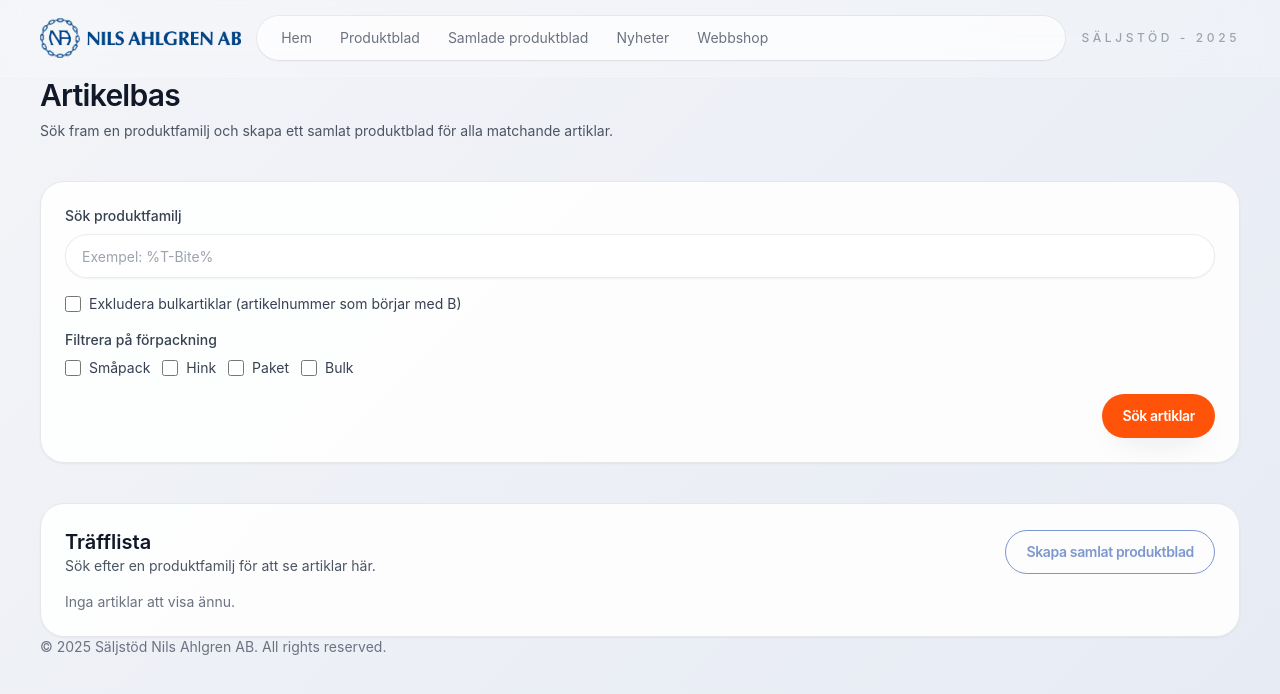
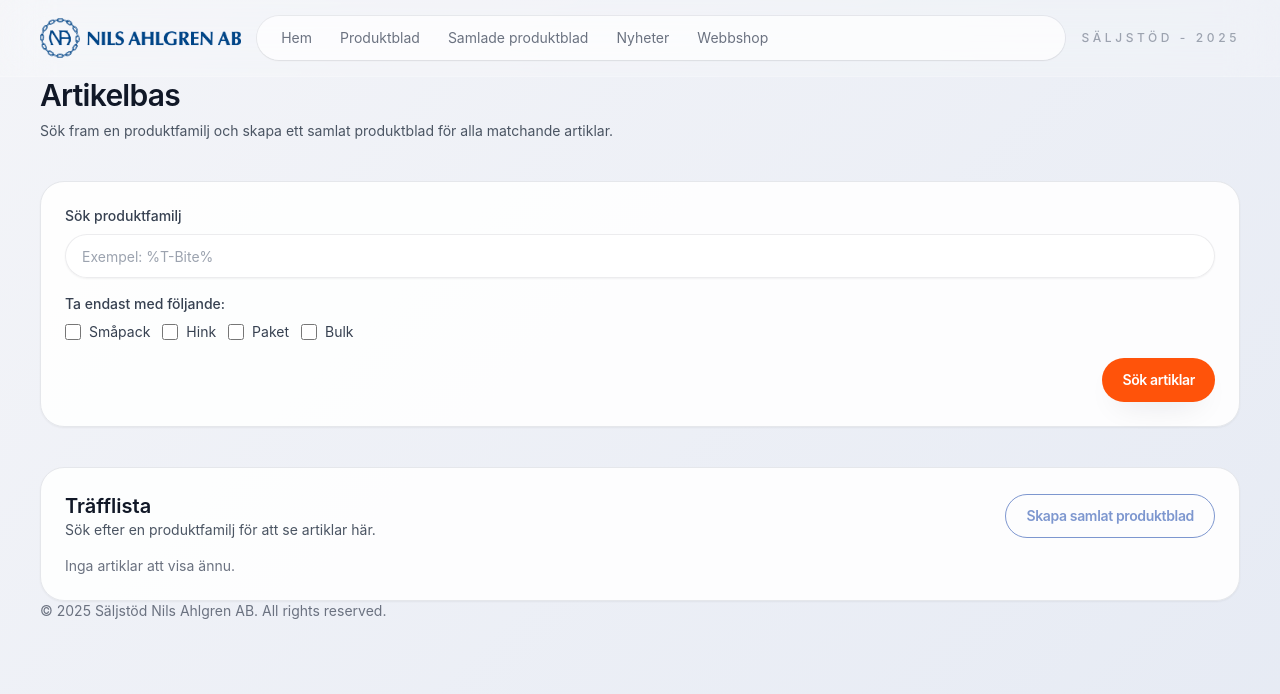
Before and after one commit to stockenb/saljstod-copy, a Next.js app: page /artikelbas in a window 1280 px wide. Shown: the top 694 px of the page. Built offline with nearby package versions, Linux system fonts and the light colour scheme.

Commit message:
Renskrivning

```diff
--- a/app/artikelbas/page.tsx
+++ b/app/artikelbas/page.tsx
@@ -153,25 +153,9 @@ export default function ArtikelbasPage() {
           </div>
 
           <div className="space-y-4">
-            <div className="flex items-center gap-2">
-              <input
-                id="artikelbas-exclude-bulk"
-                type="checkbox"
-                className="h-4 w-4 rounded border border-neutral-300 text-neutral-900 focus-visible:outline focus-visible:outline-2 focus-visible:outline-offset-2 focus-visible:outline-neutral-900"
-                checked={excludeBulk}
-                onChange={(event) => setExcludeBulk(event.target.checked)}
-              />
-              <label
-                htmlFor="artikelbas-exclude-bulk"
-                className="text-sm text-neutral-700"
-              >
-                Exkludera bulkartiklar (artikelnummer som börjar med B)
-              </label>
-            </div>
-
             <fieldset className="space-y-2">
               <legend className="text-sm font-medium text-neutral-700">
-                Filtrera på förpackning
+                Ta endast med följande:
               </legend>
               <div className="flex flex-wrap gap-3">
                 {PACKAGING_FILTER_OPTIONS.map((option) => {
```
